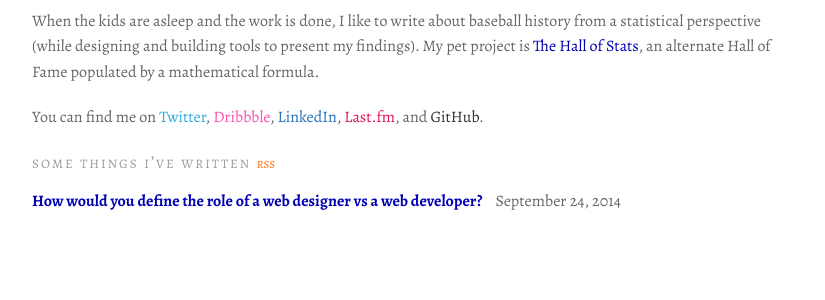
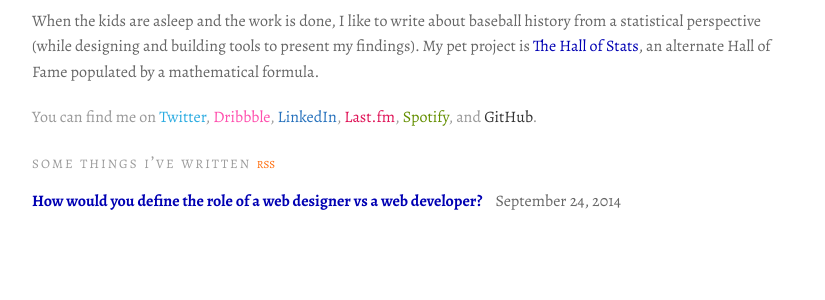
Before and after one commit to adarowski/adarowski.github.io, a Jekyll site: the page built from _posts/2014-09-24-welcome.markdown, in a window 1280 px wide. Shown: the part 1857-2157 px from the top of the page, without its empty margins (224-1049 px from the left). Built offline with Jekyll 4.4.1, drawn with Linux system fonts in a browser that asks for light colours.

Commit message:
Added spotify to social links.

```diff
--- a/_includes/about.html
+++ b/_includes/about.html
@@ -7,6 +7,6 @@
   <h3>I’m a user interface designer.</h3>
   <p>When I’m not being a dad, I design and build user interfaces for <a href="http://www.hubspot.com">HubSpot</a>, an inbound marketing company.<p>
   <h3>I’m a baseball saberhistorian.</h3>
-  <p>When the kids are asleep and the work is done, I like to write about baseball history from a statistical perspective (while designing and building tools to present my findings). My pet project is <a href="http://hallofstats.com">The Hall of Stats</a>, an alternate Hall of Fame populated by a mathematical formula.<p>
-  <p>You can find me on <a class="twitter" href="http://twitter.com/adarowski">Twitter</a>, <a class="dribbble" href="http://dribbble.com/adarowski">Dribbble</a>, <a class="linkedin" href="http://www.linkedin.com/in/adamdarowski">LinkedIn</a>, <a class="lastfm" href="http://last.fm/user/adarowski">Last.fm</a>, and <a class="github" href="http://github.com/adarowski">GitHub</a>.</p>
+  <p>When the kids are asleep and the work is done, I like to write about baseball history from a statistical perspective (while designing and building tools to present my findings). My pet project is <a href="http://hallofstats.com">The Hall of Stats</a>, an alternate Hall of Fame populated by a mathematical formula.</p>
+  <p class="social">You can find me on <a class="twitter" href="http://twitter.com/adarowski">Twitter</a>, <a class="dribbble" href="http://dribbble.com/adarowski">Dribbble</a>, <a class="linkedin" href="http://www.linkedin.com/in/adamdarowski">LinkedIn</a>, <a class="lastfm" href="http://last.fm/user/adarowski">Last.fm</a>, <a class="spotify" href="http://open.spotify.com/user/123427584">Spotify</a>, and <a class="github" href="http://github.com/adarowski">GitHub</a>.</p>
 </section>
--- a/_sass/_base.sass
+++ b/_sass/_base.sass
@@ -59,6 +59,11 @@ a
       color: #DF1256
     &:hover, &:active, a:focus
       color: darken(#DF1256, 15%)
+  &.spotify
+    &:link, &:visited
+      color: #648f00
+    &:hover, &:active, a:focus
+      color: darken(#648f00, 15%)
 
 .container
   margin: 60px 0 120px
@@ -98,6 +103,7 @@ h1
 
 h2
   font-size: 30px
+  margin: 40px 0 20px
   #about &, #articles &
     @extend %small-capped
     margin: 0 0 10px
@@ -148,16 +154,6 @@ p
     width: 80px
     margin-right: 0
 
-footer
-  border-top: 1px dotted #eee
-  padding-top: 20px
-  margin-bottom: 80px
-  font-size: 14px
-  .social
-    color: #999
-    a
-      font-weight: normal
-
 sup
   vertical-align: baseline
   position: relative
@@ -168,6 +164,8 @@ sup
   p
     font-size: 16px
     color: #666
+    &.social
+      color: #999
 
 .article-list
   color: #666
@@ -179,11 +177,14 @@ sup
     margin-right: 10px
 
 .end-of-article
-  max-width: 868px
+  max-width: 900px
   margin: 80px auto 40px
   border: 0
   height: 5px
   background: #f6f6f6
+  @media only screen and (max-width: 900px)
+    margin-left: -20px
+    margin-right: -20px
 
 .article-content
   img
@@ -196,7 +197,7 @@ sup
     img
       display: block
 
-    @media only screen and (max-width: 800px)
+    @media only screen and (max-width: 868px)
       margin-left: -20px
       margin-right: -20px
 
```
Also changed, not shown: _layouts/page.html (deleted, +0 -14 lines).
